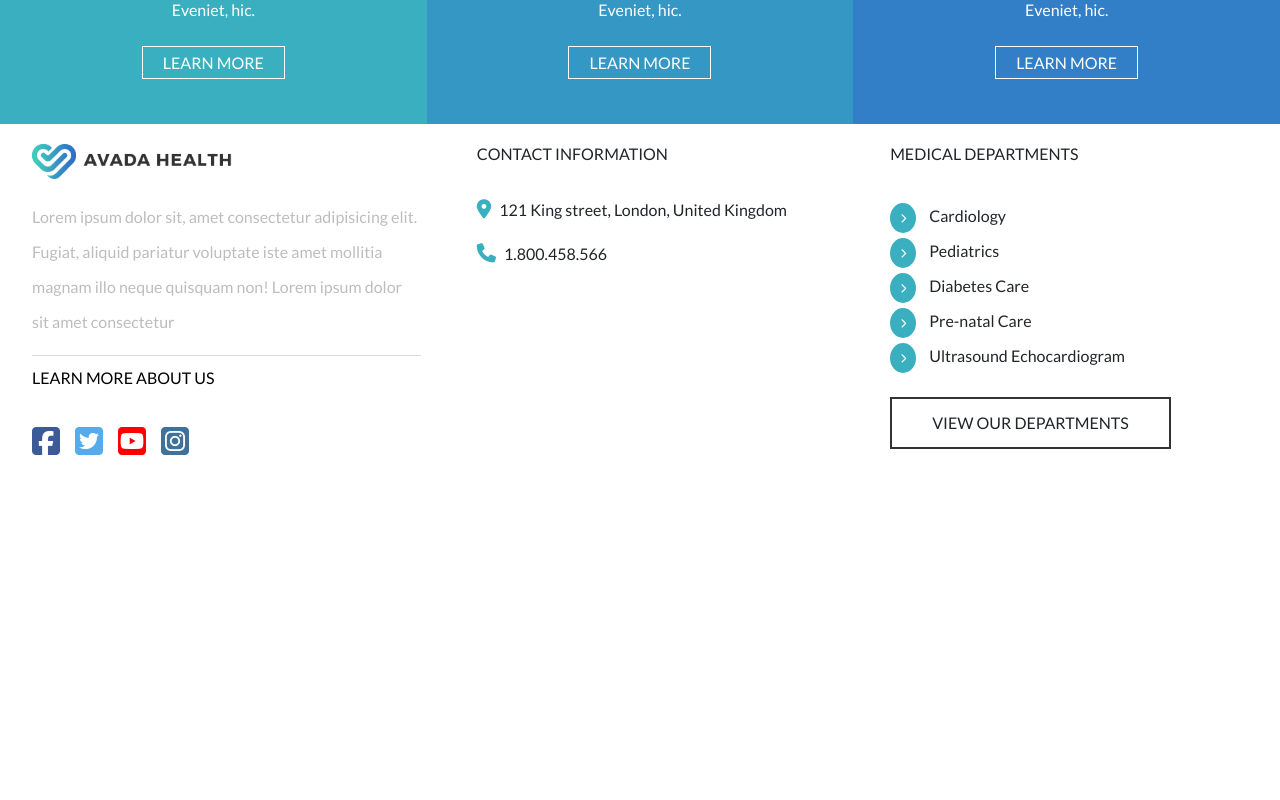
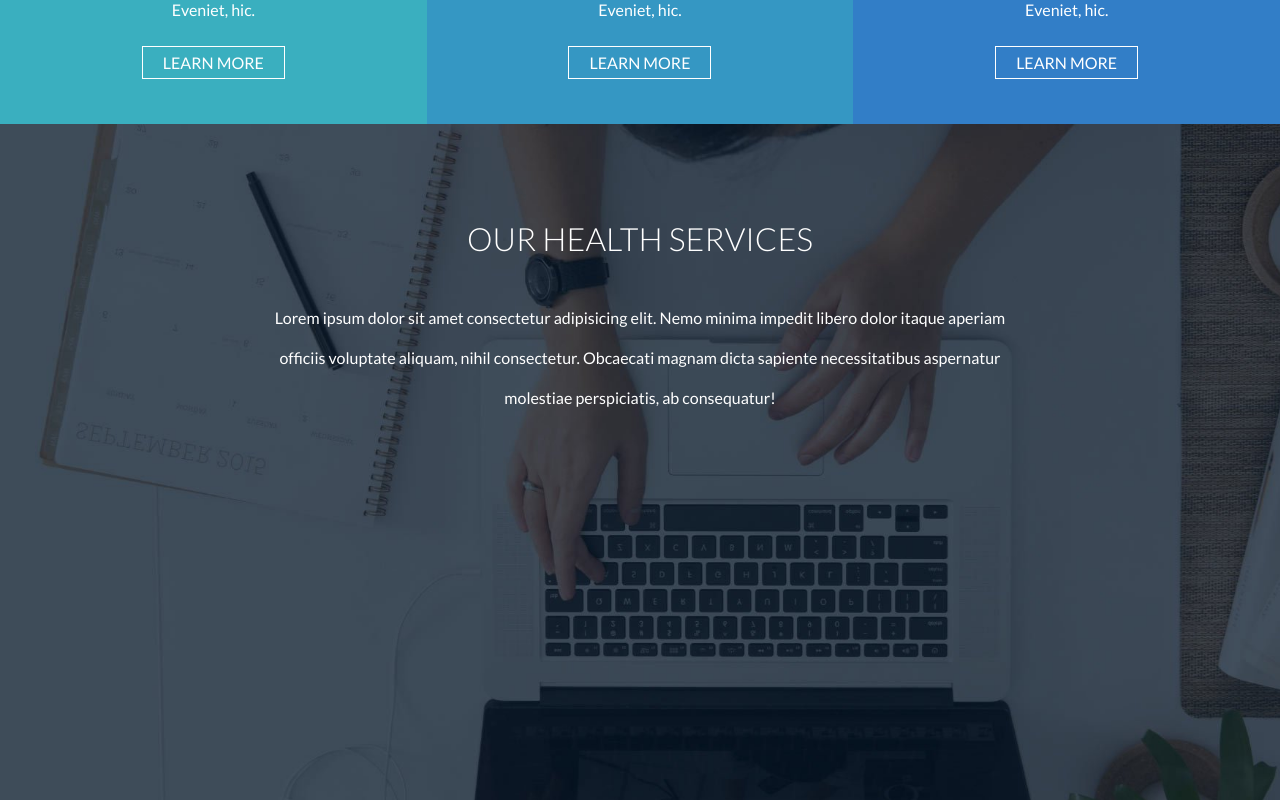
Before and after one commit to Clipper4rancione/proj-html-vuejs, a Vue app: page / in a window 1280 px wide. Shown: the part 5620-6420 px from the top of the page. Before the commit the page ends 6113 px from the top, so only its background shows below. Built offline with nearby package versions, Linux system fonts and the light colour scheme; a small style sheet from the web is missing.

Commit message:
[add] make an appointment section

```diff
--- a/src/components/AppMain.vue
+++ b/src/components/AppMain.vue
@@ -139,6 +139,19 @@ export default {
                 </div>
             </section>
             <!-- Form Section -->
+            <section id="make-an-appointment">
+                <div class="sect-head">
+                        <div class="image-area mb-5">
+                        </div>
+                        <div class="text-area text-center mt-5">
+                            <h2>OUR HEALTH SERVICES</h2>
+                            <!-- RIGA TRA H2 E P  -->
+                            <p>Lorem ipsum dolor sit amet consectetur adipisicing elit. Nemo minima impedit libero dolor itaque aperiam officiis voluptate aliquam, nihil consectetur. Obcaecati magnam dicta sapiente necessitatibus aspernatur molestiae perspiciatis, ab consequatur!</p>
+                        </div>
+                    </div>
+            </section>
+            <!-- /Form Section -->
+
 
             <!-- Sponsor Section (Slider?) -->
 
@@ -265,6 +278,13 @@ export default {
             }
         }
     }
+    #make-an-appointment{
+        min-height: 900px;
+        color:white;
+        background-image: url('../assets/img/make-an-appointment.jpg');
+        background-repeat: no-repeat;
+        background-size: cover;
+    }
     .sect-head {
             display: flex;
             flex-direction: column;
```
